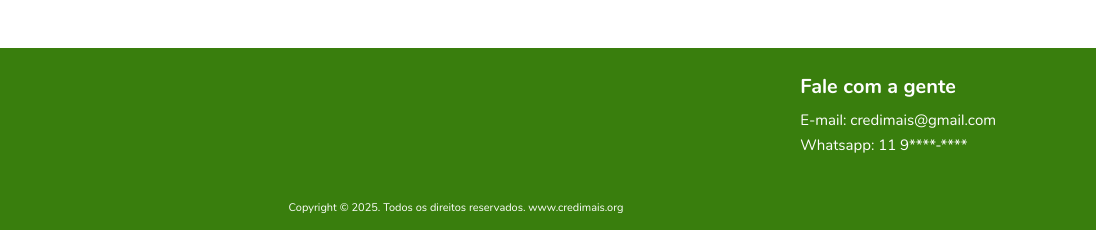
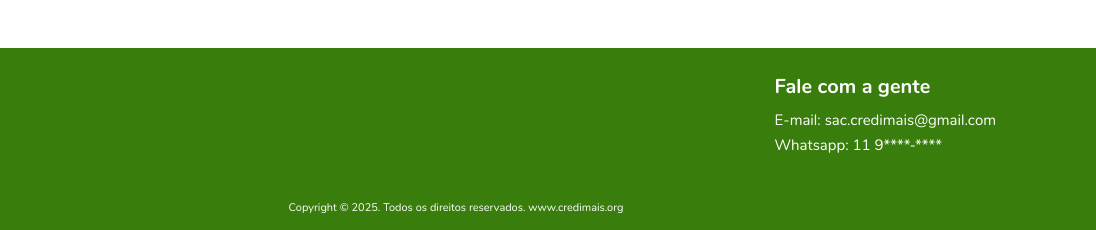
Before and after one commit to assessoriadigitalizesites/crediMais, a plain HTML site: page index.html in a window 1280 px wide. Shown: the part 3353-3583 px from the top of the page, 184-1280 px from the left. Drawn offline with Linux system fonts and the light colour scheme.

Commit message:
Update index.html

```diff
--- a/index.html
+++ b/index.html
@@ -305,7 +305,7 @@
           <span class="contact-content-logo"></span>
           <div class="contact-content-data">
             <h3>Fale com a gente</h3>
-            <h4>E-mail: credimais@gmail.com</h4>
+            <h4>E-mail: sac.credimais@gmail.com</h4>
             <h4>Whatsapp: 11 9****-****</h4>
           </div>
         </div>
```
